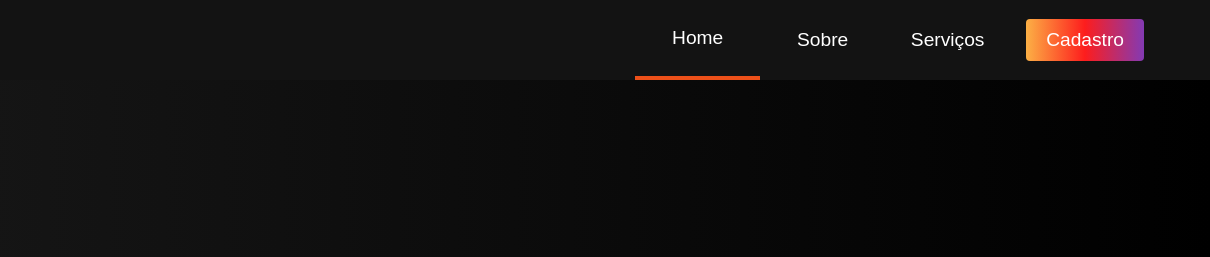
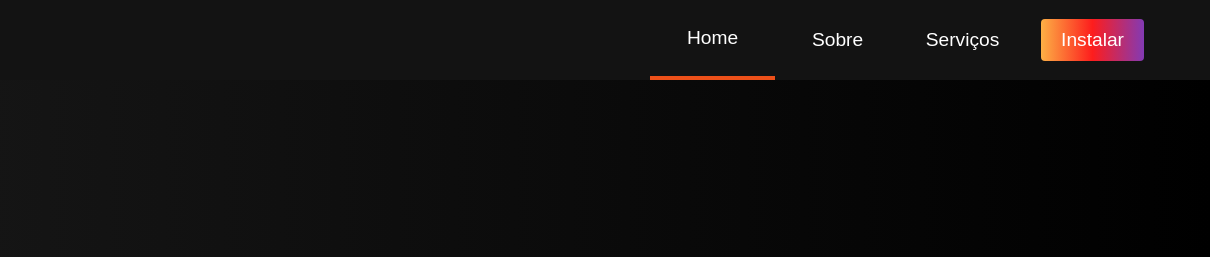
Before and after one commit to thelsandroantunes/front-end-01-smooth-scroll, a plain HTML site: page index.html in a window 1280 px wide. Shown: the top 257 px of the page, 70-1280 px from the left. Drawn offline with Linux system fonts and the light colour scheme.

Commit message:
base-ok-update

```diff
--- a/index.html
+++ b/index.html
@@ -38,7 +38,7 @@
             >
           </li>
           <li class="navbar__btn">
-            <a href="#sign-up" class="button" id="signup">Cadastro</a>
+            <a href="#sign-up" class="button" id="signup">Instalar</a>
           </li>
         </ul>
       </div>
```
